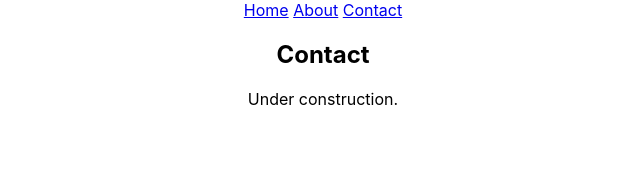
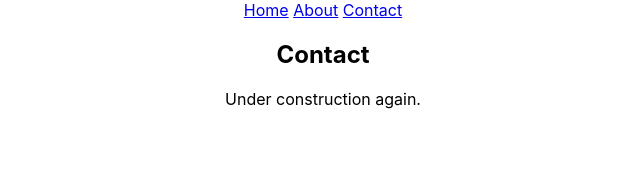
Before and after one commit to petermnhull/petermnhull.github.io, a React (Create React App) app: page /#/contact in a window 1280 px wide. Shown: the top 179 px of the page, without its empty margins (317-957 px from the left). Built offline with nearby package versions, Linux system fonts and the light colour scheme.

Commit message:
More initial changes.

```diff
--- a/package.json
+++ b/package.json
@@ -17,7 +17,7 @@
   "scripts": {
     "start": "react-scripts start",
     "predeploy": "npm run build",
-    "deploy": "gh-pages -d build",
+    "deploy": "gh-pages -b master -d build",
     "build": "react-scripts build",
     "test": "react-scripts test",
     "eject": "react-scripts eject"
--- a/src/Contact.jsx
+++ b/src/Contact.jsx
@@ -10,7 +10,7 @@ class Contact extends React.Component {
             <div style={divStyle}>
                 <h2>Contact</h2>
                 <main>
-                    <p>Under construction.</p>
+                    <p>Under construction again.</p>
                 </main>
             </div>
         )
```
